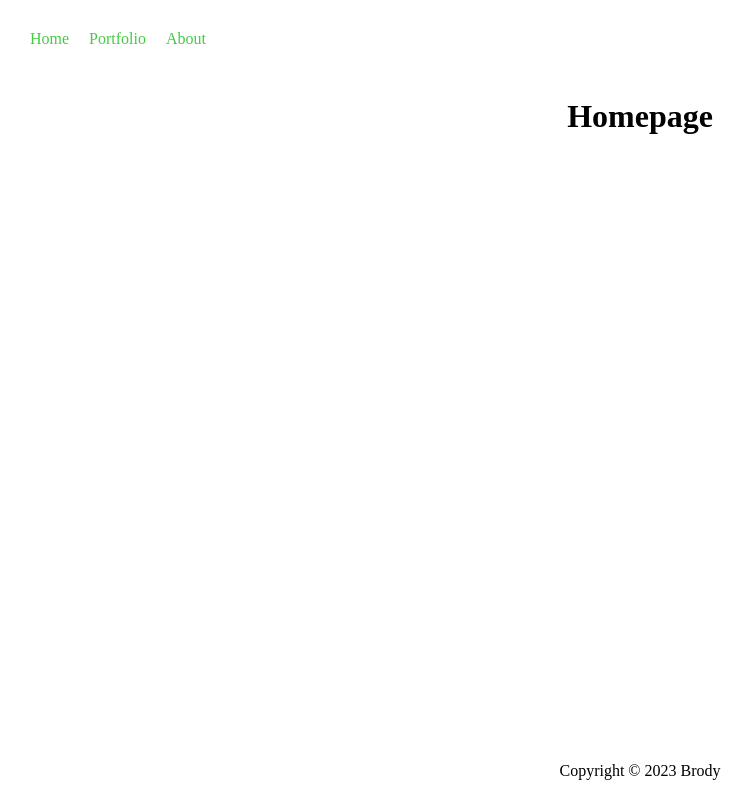
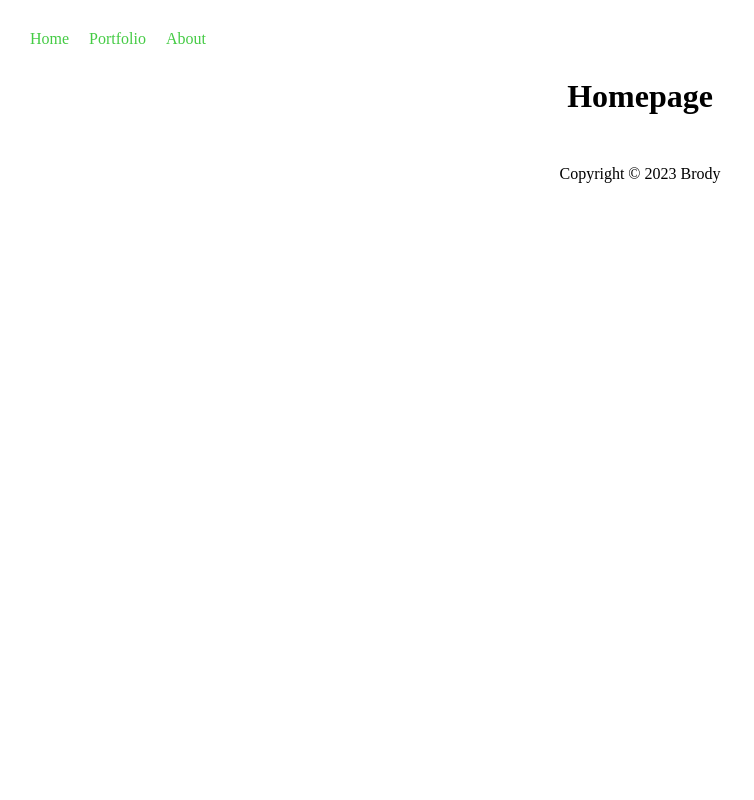
Before and after one commit to Brody14/vite-boolfolio, a Vue app: page / in a window 1280 px wide. Shown: the whole page, without its empty margins (0-754 px from the left). Built offline with nearby package versions, Linux system fonts and the light colour scheme.

Commit message:
EDIT style

```diff
--- a/src/App.vue
+++ b/src/App.vue
@@ -6,6 +6,4 @@
   <router-view></router-view>
 </template>
 
-<style lang="scss">
-@use './style/general.scss';
-</style>
+<style lang="scss"></style>
--- a/src/components/Footer.vue
+++ b/src/components/Footer.vue
@@ -18,9 +18,6 @@ export default {
 <style lang="scss">
 .main-footer {
     padding: 20px;
-    position: fixed;
-    bottom: 0;
-    left: 50%;
-    transform: translateX(-50%);
+    text-align: center;
 }
 </style>
--- a/src/components/ProjectCard.vue
+++ b/src/components/ProjectCard.vue
@@ -15,8 +15,8 @@ export default {
     <div class="card-project">
         <h3 class="project_title">Title: {{ project.title }}</h3>
         <p class="project_type"> {{ project.type ? project.type.name : '' }}</p>
-        <ul v-if="project.technologies > 0">
-            <li class="project_tec" v-for="tec in project.technologies"> {{ tec ? tec.name : '' }} </li>
+        <ul class="project_tec">
+            <li class="tec" v-for="tec in project.technologies"> {{ tec ? tec.name : '' }} </li>
         </ul>
         <p class="project_description">Description: {{ project.description ? project.description : 'Not Available' }}</p>
         <a :href="project.url" class="project_url">Visit</a>
@@ -26,11 +26,31 @@ export default {
 <style lang="scss" scoped>
 .card-project {
     border: 1px solid black;
+    border-radius: 5px;
     width: 300px;
-    padding: 10px;
+    padding: 15px;
 
     &>* {
         margin-bottom: 10px;
     }
+
+    .project_type {
+        text-decoration: underline;
+    }
+
+    .project_tec {
+        display: flex;
+        flex-wrap: wrap;
+        gap: 5px;
+    }
+
+    .tec {
+        background-color: rgb(177, 234, 142);
+        padding: 2px 5px;
+        line-height: 16px;
+        font-size: 12px;
+        border-radius: 5px;
+        color: white;
+    }
 }
 </style>
--- a/src/components/Projects.vue
+++ b/src/components/Projects.vue
@@ -67,7 +67,10 @@ export default {
 
 <style lang="scss">
 .container {
-    padding: 20px;
+    padding: 0 20px;
+
+    .title {
+        margin-bottom: 30px;
     }
 
     .projects {
@@ -83,9 +86,11 @@ export default {
         gap: 5px;
         justify-content: center;
         cursor: pointer;
-}
 
         .active {
             color: rgb(68, 203, 68);
         }
+    }
+
+}
 </style>
--- a/src/layouts/Default.vue
+++ b/src/layouts/Default.vue
@@ -22,4 +22,6 @@ export default {
     <Footer />
 </template>
 
-<style lang="scss"></style>
+<style lang="scss">
+@use '../style/general.scss';
+</style>
```
Lines whose indentation alone changed are shown as unchanged.
